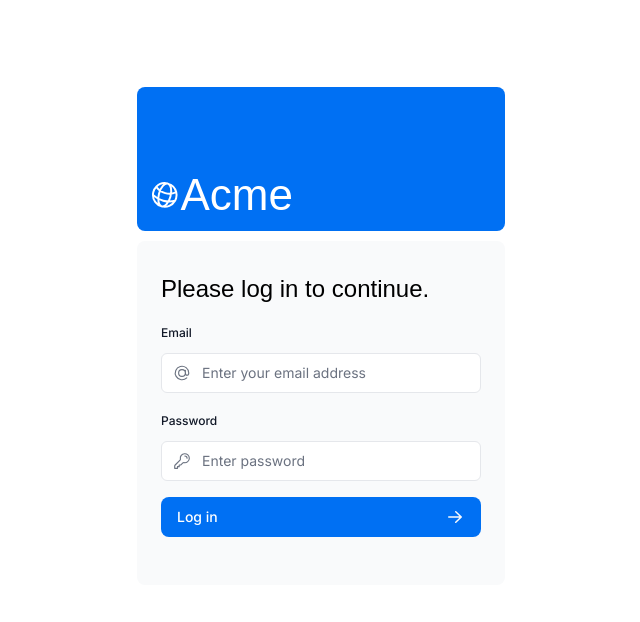
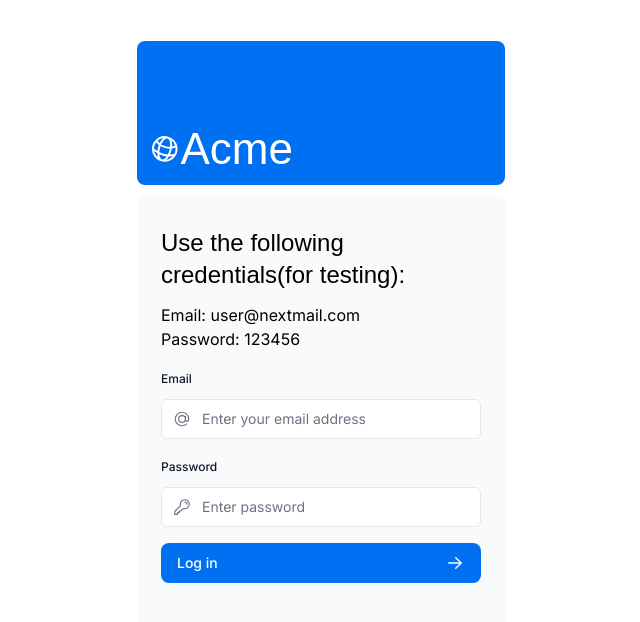
Before and after one commit to saeidghorbani/nextjs-dashboard-Learn, a Next.js app: page /login in a window 1280 px wide. Shown: the top 622 px of the page, without its empty margins (319-959 px from the left). Built offline with nearby package versions, Linux system fonts and the light colour scheme; a web font is replaced by a local one.

Commit message:
fix: add login username and password for testing

```diff
--- a/app/ui/login-form.tsx
+++ b/app/ui/login-form.tsx
@@ -24,8 +24,11 @@ export default function LoginForm() {
     <form action={formAction} className="space-y-3">
       <div className="flex-1 rounded-lg bg-gray-50 px-6 pb-4 pt-8">
         <h1 className={`${lusitana.className} mb-3 text-2xl`}>
-          Please log in to continue.
+          Use the following credentials(for testing):
         </h1>
+        <p>Email: user@nextmail.com</p>
+        <p>Password: 123456</p>
+
         <div className="w-full">
           <div>
             <label
```
